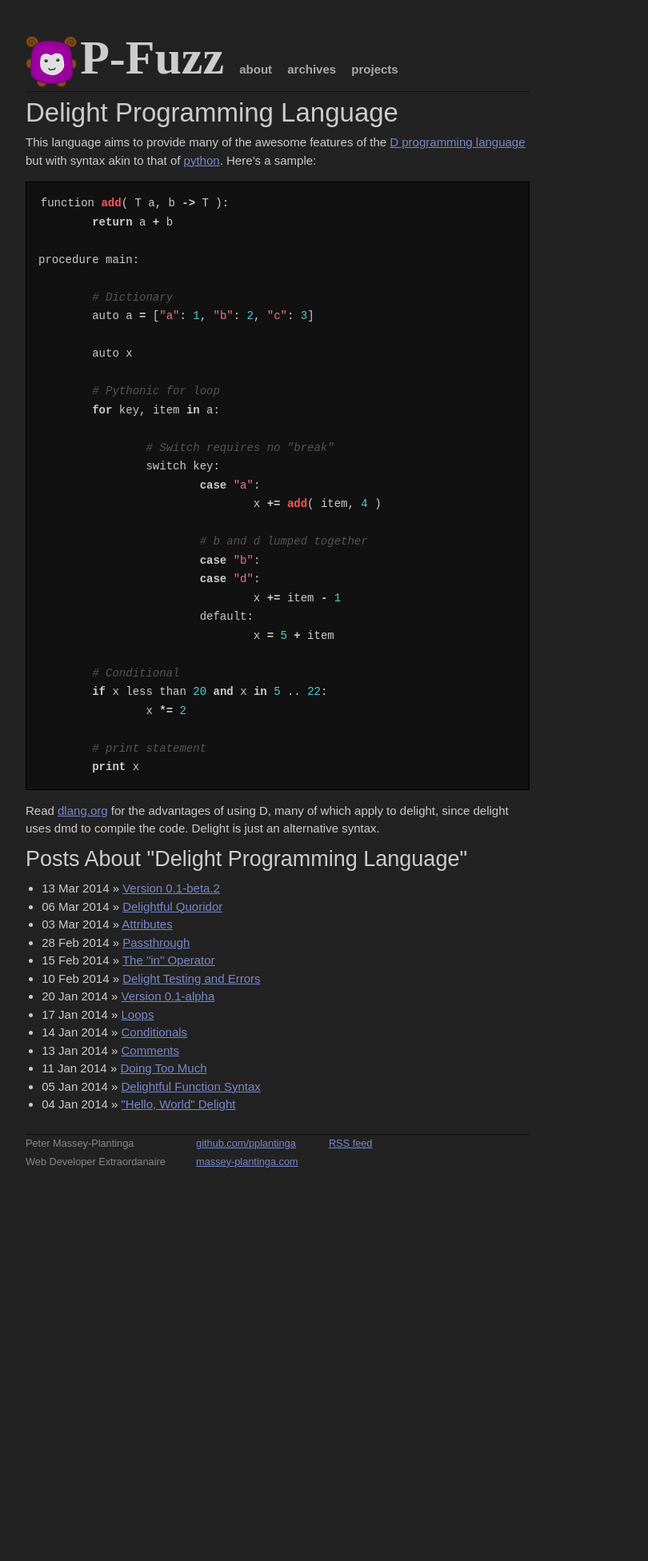
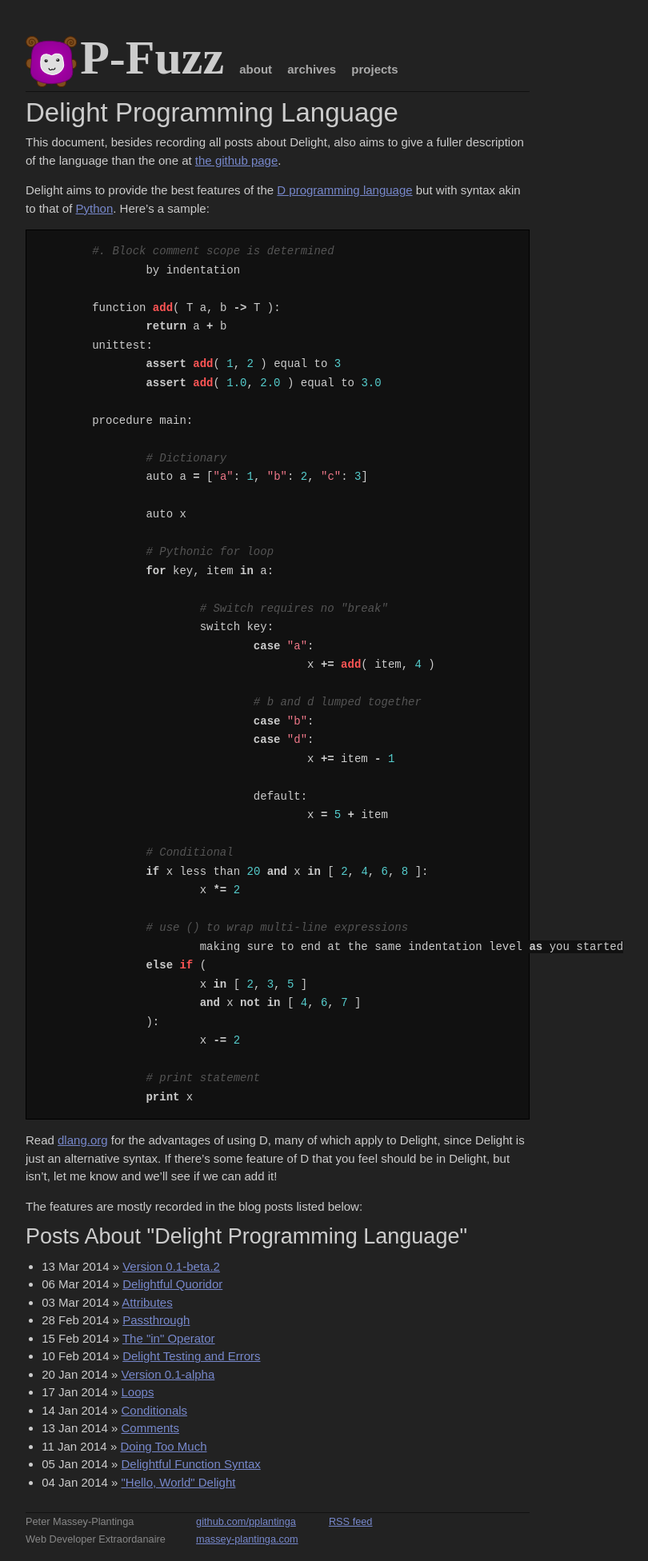
Before and after one commit to pplantinga/pfuzz-blog, a Jekyll site: the page built from archives/delight-programming-language.markdown, in a window 1280 px wide. Shown: the whole page at 80% size, without its empty margins (293-1103 px from the left). Built offline with Jekyll 4.4.1, drawn with Linux system fonts in a browser that asks for light colours; some web fonts are replaced; Markdown is read by kramdown in place of the engine named in the settings; before the commit the page ends 1479 px from its top, so only the background shows below that.

Commit message:
Update delight archive page

```diff
--- a/archives/delight-programming-language.markdown
+++ b/archives/delight-programming-language.markdown
@@ -4,41 +4,60 @@ title: "Delight Programming Language"
 archive-tag: 'delight'
 ---
 
-This language aims to provide many of the awesome features of the [D programming language](/archives/d-programming-language.html) but with syntax akin to that of [python](/archives/python.html). Here's a sample:
+This document, besides recording all posts about Delight, also aims to give a fuller description of the language than the one at [the github page](http://github.org/pplantinga/delight).
+
+Delight aims to provide the best features of the [D programming language](/archives/d-programming-language.html) but with syntax akin to that of [Python](/archives/python.html). Here's a sample:
 
 {% highlight python %}
 
-function add( T a, b -> T ):
-	return a + b
+	#. Block comment scope is determined
+		by indentation
 
-procedure main:
+	function add( T a, b -> T ):
+		return a + b
+	unittest:
+		assert add( 1, 2 ) equal to 3
+		assert add( 1.0, 2.0 ) equal to 3.0
 
-	# Dictionary
-	auto a = ["a": 1, "b": 2, "c": 3]
+	procedure main:
 
-	auto x
+		# Dictionary
+		auto a = ["a": 1, "b": 2, "c": 3]
 
-	# Pythonic for loop
-	for key, item in a:
+		auto x
 
-		# Switch requires no "break"
-		switch key:
-			case "a":
-				x += add( item, 4 )
+		# Pythonic for loop
+		for key, item in a:
 
-			# b and d lumped together
-			case "b":
-			case "d":
-				x += item - 1
-			default:
-				x = 5 + item
+			# Switch requires no "break"
+			switch key:
+				case "a":
+					x += add( item, 4 )
 
-	# Conditional
-	if x less than 20 and x in 5 .. 22:
-		x *= 2
+				# b and d lumped together
+				case "b":
+				case "d":
+					x += item - 1
 
-	# print statement
-	print x
+				default:
+					x = 5 + item
+
+		# Conditional
+		if x less than 20 and x in [ 2, 4, 6, 8 ]:
+			x *= 2
+
+		# use () to wrap multi-line expressions
+			making sure to end at the same indentation level as you started
+		else if (
+			x in [ 2, 3, 5 ]
+			and x not in [ 4, 6, 7 ]
+		):
+			x -= 2
+
+		# print statement
+		print x
 {% endhighlight %}
 
-Read [dlang.org](http://dlang.org) for the advantages of using D, many of which apply to delight, since delight uses dmd to compile the code. Delight is just an alternative syntax.
+Read [dlang.org](http://dlang.org) for the advantages of using D, many of which apply to Delight, since Delight is just an alternative syntax. If there's some feature of D that you feel should be in Delight, but isn't, let me know and we'll see if we can add it!
+
+The features are mostly recorded in the blog posts listed below:
```
